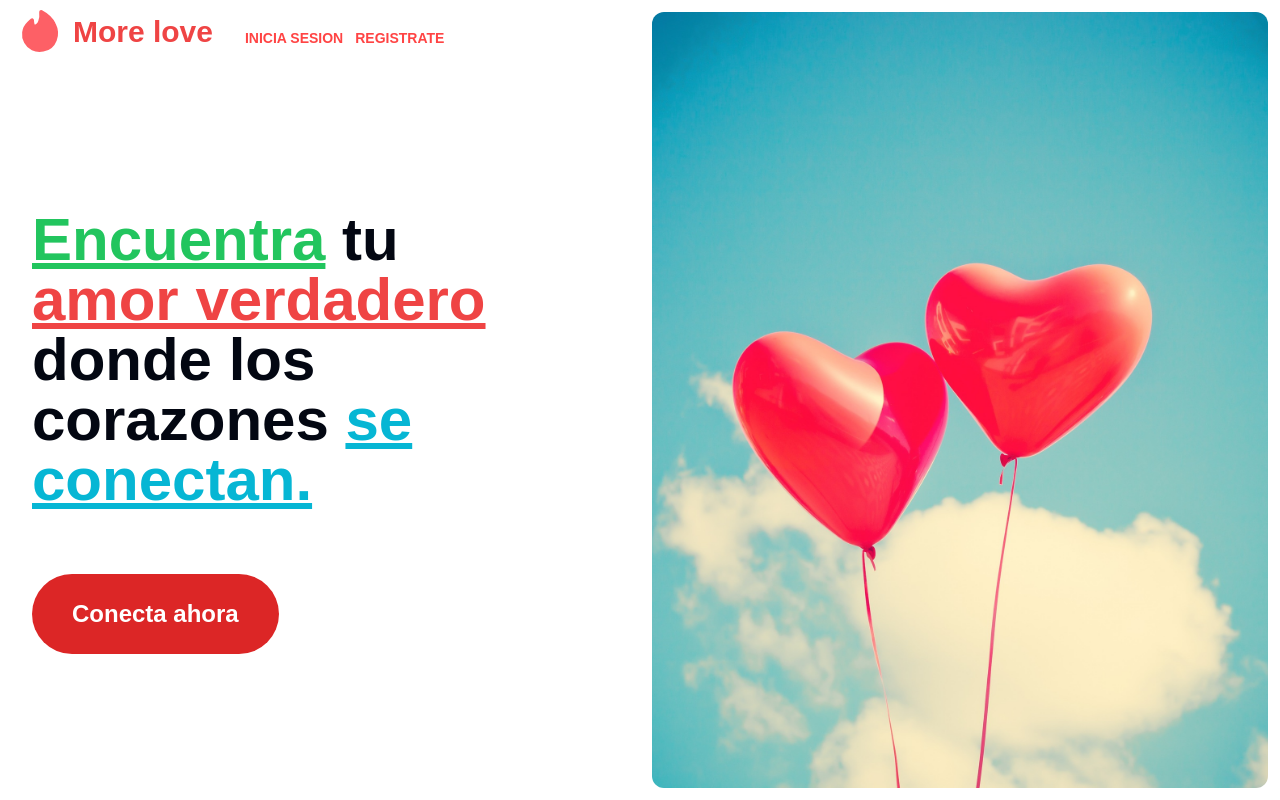
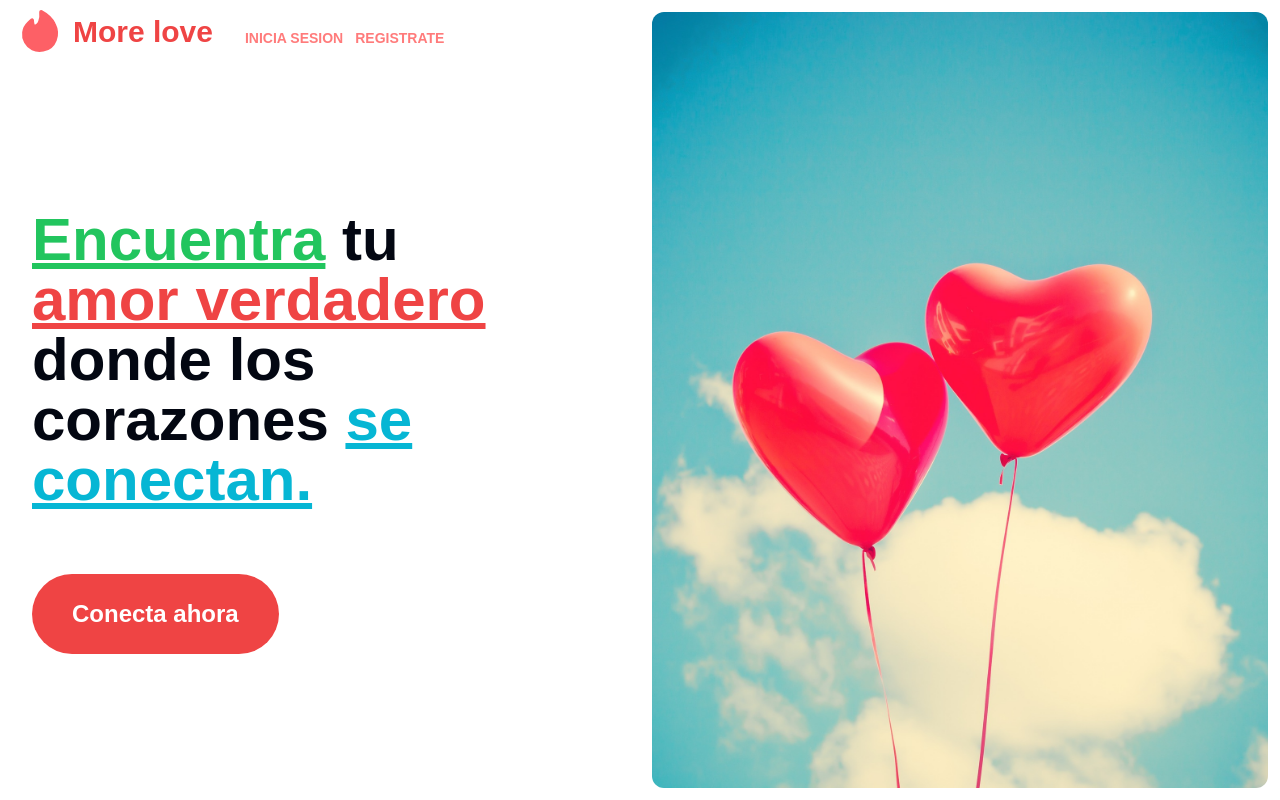
Before and after one commit to DaveAdbeel/App-citas, a Flask app: page / in a window 1280 px wide. Run offline with Flask 3, Linux system fonts and the light colour scheme; some libraries are stand-ins or nearby versions; some web fonts are replaced.

Commit message:
changing styling

```diff
--- a/templates/components/navbar.html
+++ b/templates/components/navbar.html
@@ -19,15 +19,15 @@
 
    <div class="wrapper" id="wrapper">
       <ul
-         class="expandable gap-4 font-semibold  md:flex md:gap-3 text-red-600"
+         class="expandable gap-4 font-semibold  md:flex md:gap-3 text-red-600 "
       >
-         <li class="hover:opacity-80">
+         <li class="hover:opacity-100 hover:text-red-700 opacity-70">
             <a href="/login" >
 
                <p class="text-xl lg:text-sm">Inicia sesion</p>
             </a>
          </li>
-         <li class="hover:opacity-80">
+         <li class="hover:opacity-100 hover:text-red-700 opacity-70">
             <a href="/register" >
 
                <p class="text-xl  lg:text-sm">Registrate</p>
--- a/templates/content.html
+++ b/templates/content.html
@@ -29,7 +29,7 @@ content %}
 
 
             </blockquote>
-            <a href="/register" class="text-center lg:py-6 py-4 md:px-10 px-6 bg-red-600 rounded-full w-full lg:w-auto text-white font-black text-xl lg:text-2xl mt-16 transition hover:bg-red-500">
+            <a href="/register" class="text-center lg:py-6 py-4 md:px-10 px-6 bg-red-500 rounded-full w-full lg:w-auto text-white font-black text-xl lg:text-2xl mt-16 transition hover:bg-red-700">
                   Conecta ahora
                </button>
             </a>
```
